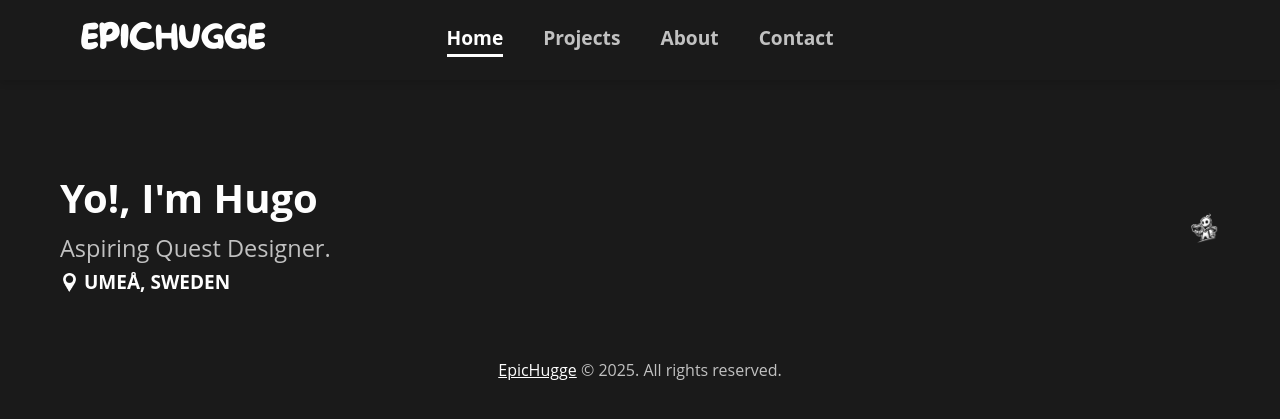
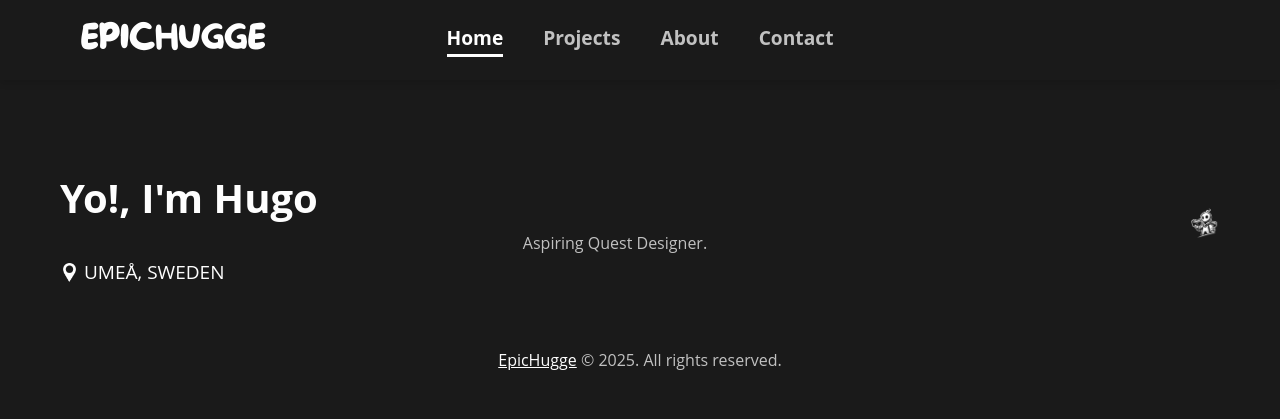
Before and after one commit to EpicHugge/EpicHugge.github.io, a Jekyll site: the page built from index.markdown, in a window 1280 px wide. Shown: the top 419 px of the page. Built offline with Jekyll 4.4.1, drawn with Linux system fonts in a browser that asks for light colours; some web fonts are replaced.

Commit message:
Update style.css

```diff
--- a/assets/css/style.css
+++ b/assets/css/style.css
@@ -126,27 +126,26 @@ a:hover {
   font-size: 40px;
   font-weight: bold;
   text-align: left;
-  margin-bottom: 0px;
+  margin-bottom: 1px; /* Reduced spacing */
 }
 
 .intro-sub {
   color: #c1c1c1;
-  font-size: 23.5px;
-  text-align: left;
-  margin-bottom: 0px;
+  font-size: 23,5px;
+  text-align: center;
+  margin-bottom: 1px; /* Maintained spacing */
 }
 
 .intro-location {
   color: #fefefe;
   font-size: 19px;
-  font-weight: bold;
   text-align: left;
   display: flex;
   align-items: center; /* Vertically centers the image with text */
 }
 
 .intro-location .location-pointer {
-  width: 19px; /* Matches the font size */
+  width: 19px; /* Increased from 12px */
   height: 19px;
   margin-right: 5px; /* Space between image and text */
 }
@@ -159,6 +158,7 @@ a:hover {
   height: 30px; /* Matches the font size of .intro-main */
   width: auto;
 }
+
 /* 10. Responsive Design */
 @media (max-width: 768px) {
   .header-container {
```
